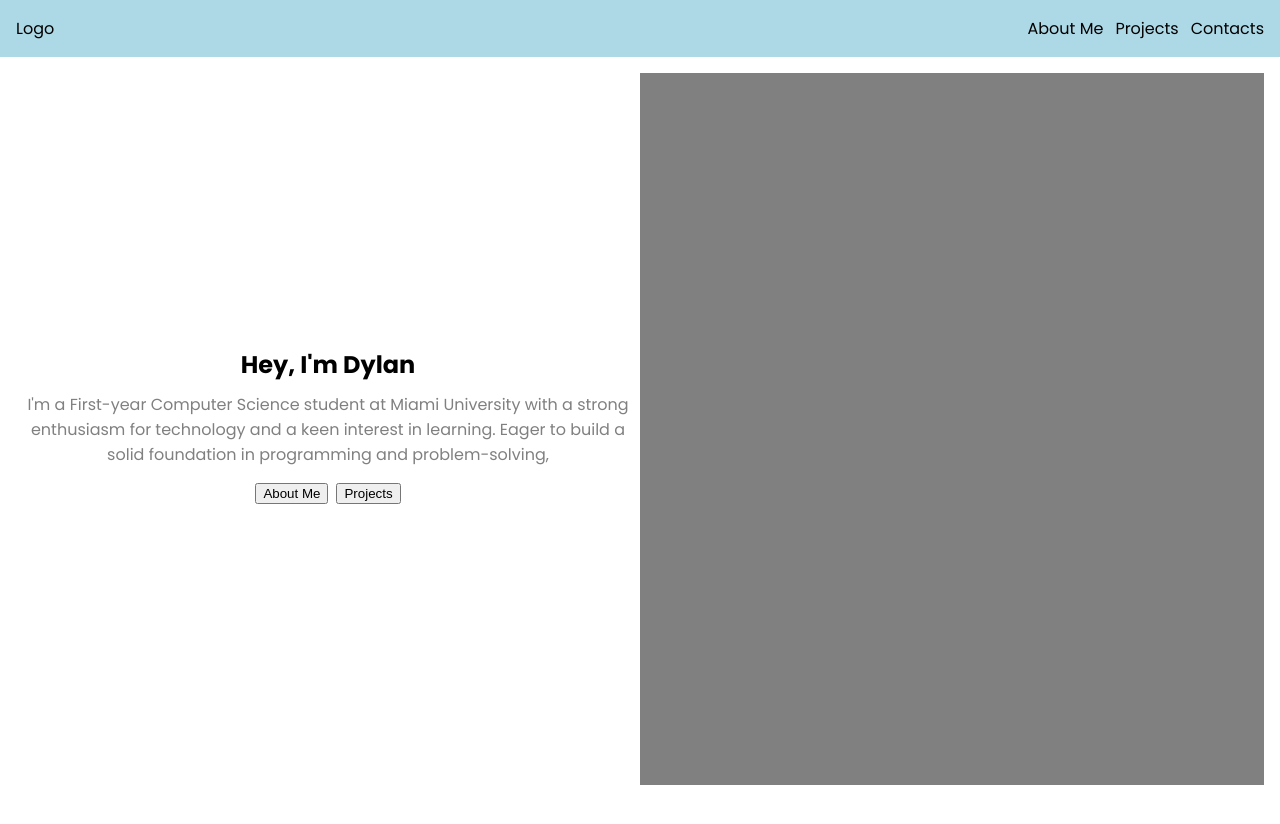
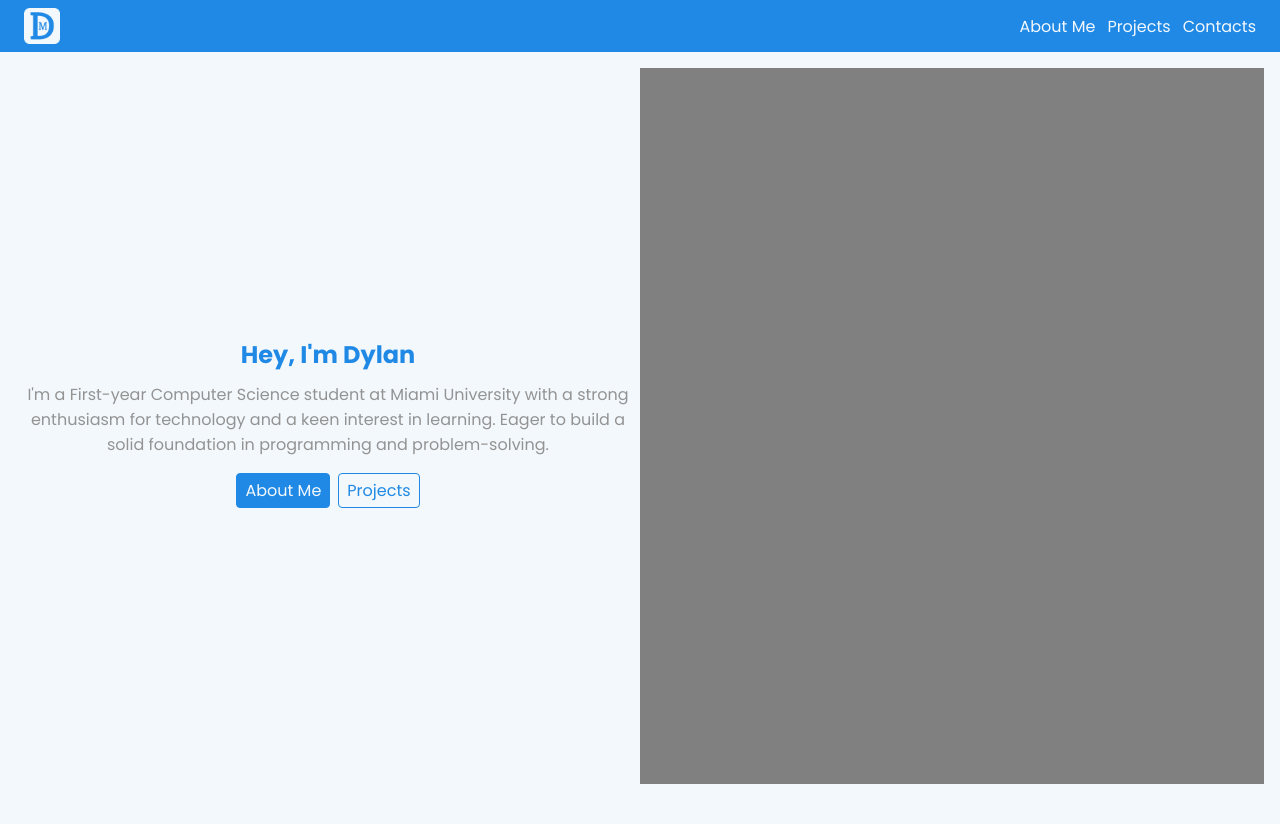
Before and after one commit to Dylan-Malloy/Portfolio, a React (Create React App) app in the folder client/: page / in a window 1280 px wide. Shown: the top 824 px of the page. Built offline with nearby package versions, Linux system fonts and the light colour scheme.

Commit message:
css updates

```diff
--- a/client/src/components/Hero.js
+++ b/client/src/components/Hero.js
@@ -6,16 +6,20 @@ const Hero = () => {
       <section id="hero">
         <div className="row">
           <div className="column center">
-            <h1>Hey, I'm Dylan</h1>
+            <h1 className="blue-1">Hey, I'm Dylan</h1>
             <p className="text">
               I'm a First-year Computer Science student at Miami University with
               a strong enthusiasm for technology and a keen interest in
               learning. Eager to build a solid foundation in programming and
-              problem-solving,{" "}
+              problem-solving.
             </p>
-            <div style={{ display: "flex", gap: "8px"}}>
-              <button className="button">About Me</button>
-              <button className="button">Projects</button>
+            <div style={{ display: "flex", gap: "8px" }}>
+              <a className="button button-primary" href="#about">
+                About Me
+              </a>
+              <a className="button button-secondary" href="#projects">
+                Projects
+              </a>
             </div>
           </div>
           <div className="column">
--- a/client/src/components/Navbar.js
+++ b/client/src/components/Navbar.js
@@ -1,10 +1,11 @@
 import "../styles/Navbar.css"
+import Logo from "../images/Logo.png"
 function Navbar() {
   return (
     <>
       <div id="navbar">
         <div className="navbar-left">
-          <p>Logo</p>
+          <img src={Logo} id="logo" alt="logo" />
         </div>
         <div className="navbar-right">
           <a href="#about">About Me</a>
--- a/client/src/styles/App.css
+++ b/client/src/styles/App.css
@@ -1,6 +1,23 @@
 @import url("https://fonts.googleapis.com/css2?family=Poppins:ital,wght@0,100;0,200;0,300;0,400;0,500;0,600;0,700;0,800;0,900;1,100;1,200;1,300;1,400;1,500;1,600;1,700;1,800;1,900&display=swap");
+
+:root {
+  --blue-1: #1f89e5;
+  --blue-2: #4eb9ef;
+  --blue-3: #85d1f9;
+  --neutral: #f3f8fc;
+  --accent: #f9c54e;
+}
+
+.blue-1 {
+  color: var(--blue-1);
+}
+
+.accent {
+  color: var(--accent);
+}
+
 html {
-    scroll-behavior: smooth;
+  scroll-behavior: smooth;
 }
 
 * {
@@ -9,6 +26,7 @@ html {
 
 body {
   font-family: "Poppins";
+  background-color: var(--neutral);
   margin: 0;
   padding: 0;
 }
@@ -22,8 +40,13 @@ h1 {
   margin: 0;
 }
 
+a {
+  color: var(--neutral);
+  text-decoration: none;
+}
+
 .text {
-  color: gray;
+  color: #939393;
 }
 
 .row {
@@ -47,18 +70,6 @@ h1 {
   text-align: center;
 }
 
-.scrollable {
-  overflow-y: auto; /* Enables vertical scrolling */
-}
-
-.sticky {
-  position: sticky;
-  top: 0; /* Makes it stick to the top of the viewport */
-  height: 100%; /* Ensure it spans the full height */
-  background: #f5f5f5; /* Optional: Add a background for distinction */
-  padding: 20px; /* Optional: Padding for content spacing */
-}
-
 @media screen and (max-width: 700px) {
   .column {
     flex: 1 1 100%; /* Makes each column take up full width */
@@ -67,5 +78,33 @@ h1 {
 }
 
 .button {
+  font-family: Poppins;
+  border: 1px solid var(--blue-1);
+  border-radius: 4px;
+  font-size: 16px;
+  background-color: var(--neutral);
+  cursor: pointer;
+  padding: 4px;
+  padding-left: 8px;
+  padding-right: 8px;
+}
 
+.button-primary {
+  background-color: var(--blue-1);
+  color: var(--neutral);
+  border-color: var(--blue-1);
+  transition: 0.5s;
 }
+
+.button-primary:hover {
+  background-color: var(--blue-2);
+}
+
+.button-secondary {
+  color: var(--blue-1);
+  transition: 0.5s;
+}
+
+.button-secondary:hover {
+  background-color: white;
+}
--- a/client/src/styles/Hero.css
+++ b/client/src/styles/Hero.css
@@ -1,5 +1,5 @@
 #hero {
-    height: calc(100vh - 56px);
+    height: calc(100vh - 52px);
 }
 
 #box {
--- a/client/src/styles/Navbar.css
+++ b/client/src/styles/Navbar.css
@@ -1,9 +1,17 @@
 #navbar {
-    background-color: lightblue;
+  background-color: var(--blue-1);
   display: flex;
   align-items: center;
   justify-content: space-between;
+  position: sticky;
+  top: 0;
+  overflow: hidden;
+  padding: 8px
+}
 
+#logo {
+  height: 36px;
+  width: 36px;
 }
 
 .navbar-left {
@@ -16,7 +24,3 @@
   gap: 12px;
   padding-right: 16px;
 }
-  a {
-    color: black;
-    text-decoration: none;
-  }
```
Also changed, not shown: client/src/images/Logo.png (added). Lines whose indentation alone changed are shown as unchanged.
